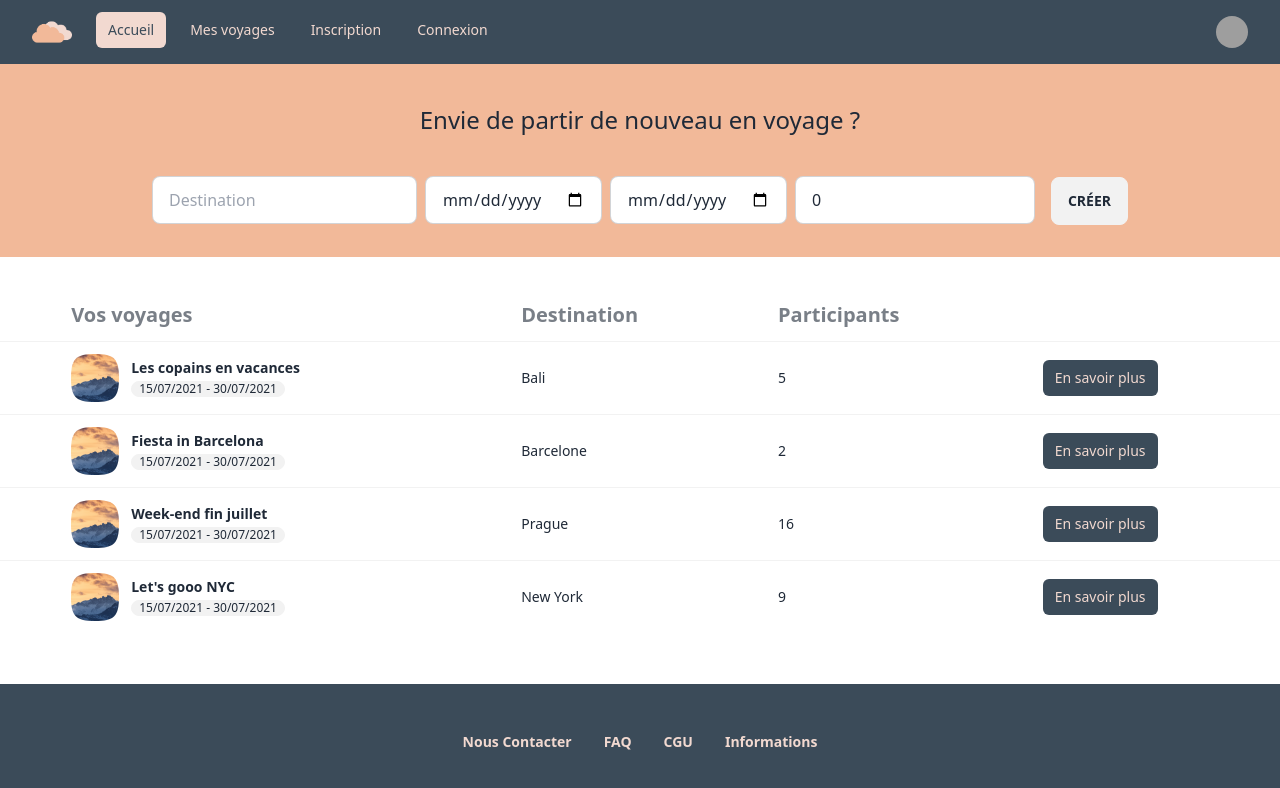
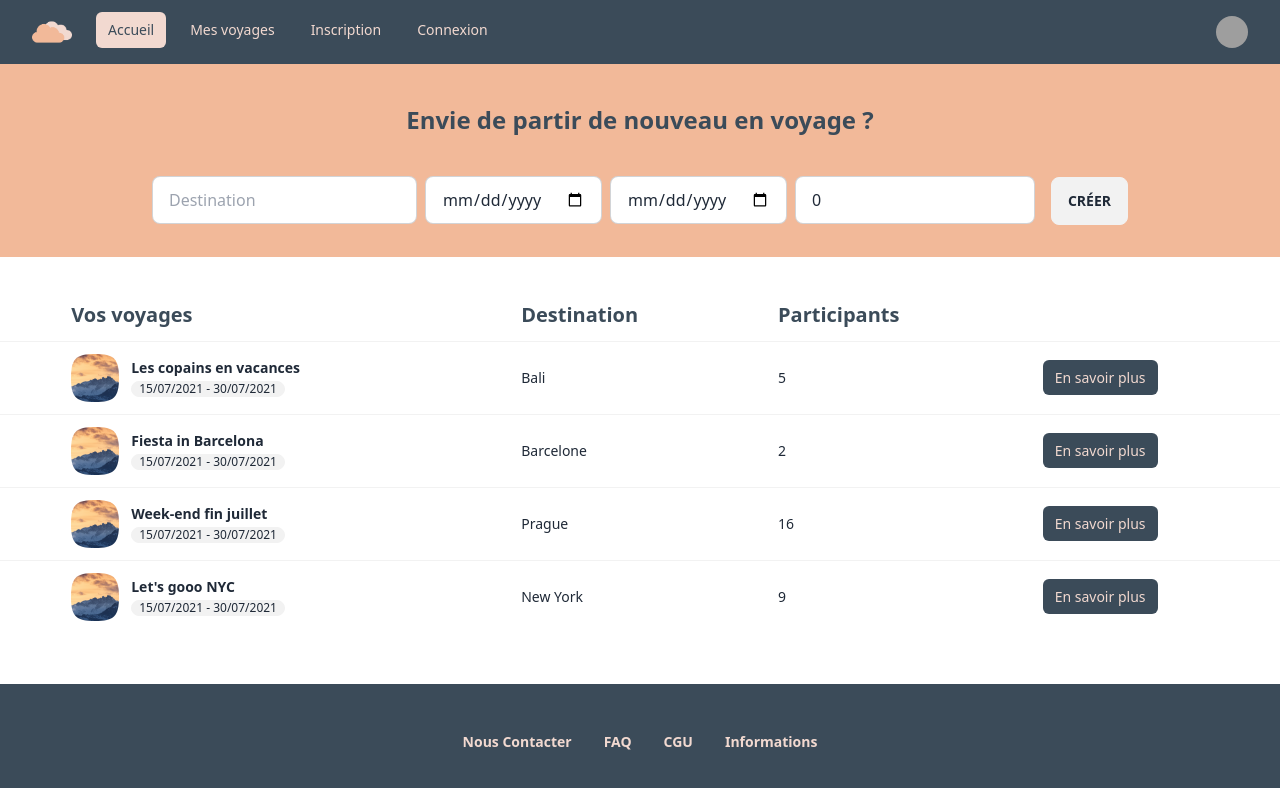
Before and after one commit to laurafeugene/site-voyage-front, a React (Vite) app: page /voyages in a window 1280 px wide. Shown: the top 788 px of the page. Built offline with nearby package versions, Linux system fonts and the light colour scheme; grey boxes are pictures that could not be loaded.

Commit message:
add navlink to navigate

```diff
--- a/src/components/App/Home/TravelForm/TilteHomePage.tsx
+++ b/src/components/App/Home/TravelForm/TilteHomePage.tsx
@@ -4,7 +4,7 @@ interface TitleTravelHomePageProps {
 
 function TitleTravelHomePage({ text }: TitleTravelHomePageProps) {
   return (
-    <legend className="flex flex-col justify-center items-center pt-10 bg-medium p-2 text-2xl">
+    <legend className="flex flex-col justify-center items-center pt-10 bg-medium p-2 text-darkest font-bold text-2xl">
       {text}
     </legend>
   );
--- a/src/components/App/TravelsHistory/History.tsx
+++ b/src/components/App/TravelsHistory/History.tsx
@@ -1,3 +1,5 @@
+import { NavLink } from 'react-router-dom';
+
 function History() {
   return (
     <div className="overflow-x-auto mt-8">
@@ -6,9 +8,9 @@ function History() {
         <thead>
           <tr>
             <th />
-            <th className="text-xl">Vos voyages</th>
-            <th className="text-xl">Destination</th>
-            <th className="text-xl">Participants</th>
+            <th className="text-xl text-darkest">Vos voyages</th>
+            <th className="text-xl  text-darkest">Destination</th>
+            <th className="text-xl  text-darkest">Participants</th>
             <th />
           </tr>
         </thead>
@@ -40,9 +42,12 @@ function History() {
             </td>
             <td>5</td>
             <th>
-              <button className="text-lightest bg-darkest hover:bg-darkest-700 hover:text-lightest rounded-md px-3 py-2 text-sm font-medium">
+              <NavLink
+                to="#"
+                className="text-lightest bg-darkest hover:bg-darkest-700 hover:text-lightest rounded-md px-3 py-2 text-sm font-medium"
+              >
                 En savoir plus
-              </button>
+              </NavLink>
             </th>
           </tr>
           {/* row 2 */}
@@ -72,9 +77,12 @@ function History() {
             </td>
             <td>2</td>
             <th>
-              <button className="text-lightest bg-darkest hover:bg-darkest-700 hover:text-lightest rounded-md px-3 py-2 text-sm font-medium">
+              <NavLink
+                to="#"
+                className="text-lightest bg-darkest hover:bg-darkest-700 hover:text-lightest rounded-md px-3 py-2 text-sm font-medium"
+              >
                 En savoir plus
-              </button>
+              </NavLink>
             </th>
           </tr>
           {/* row 3 */}
@@ -104,9 +112,12 @@ function History() {
             </td>
             <td>16</td>
             <th>
-              <button className="text-lightest bg-darkest hover:bg-darkest-700 hover:text-lightest rounded-md px-3 py-2 text-sm font-medium">
+              <NavLink
+                to="#"
+                className="text-lightest bg-darkest hover:bg-darkest-700 hover:text-lightest rounded-md px-3 py-2 text-sm font-medium"
+              >
                 En savoir plus
-              </button>
+              </NavLink>
             </th>
           </tr>
           {/* row 4 */}
@@ -136,9 +147,12 @@ function History() {
             </td>
             <td>9</td>
             <th>
-              <button className="text-lightest bg-darkest hover:bg-darkest-700 hover:text-lightest rounded-md px-3 py-2 text-sm font-medium">
+              <NavLink
+                to="#"
+                className="text-lightest bg-darkest hover:bg-darkest-700 hover:text-lightest rounded-md px-3 py-2 text-sm font-medium"
+              >
                 En savoir plus
-              </button>
+              </NavLink>
             </th>
           </tr>
         </tbody>
```
